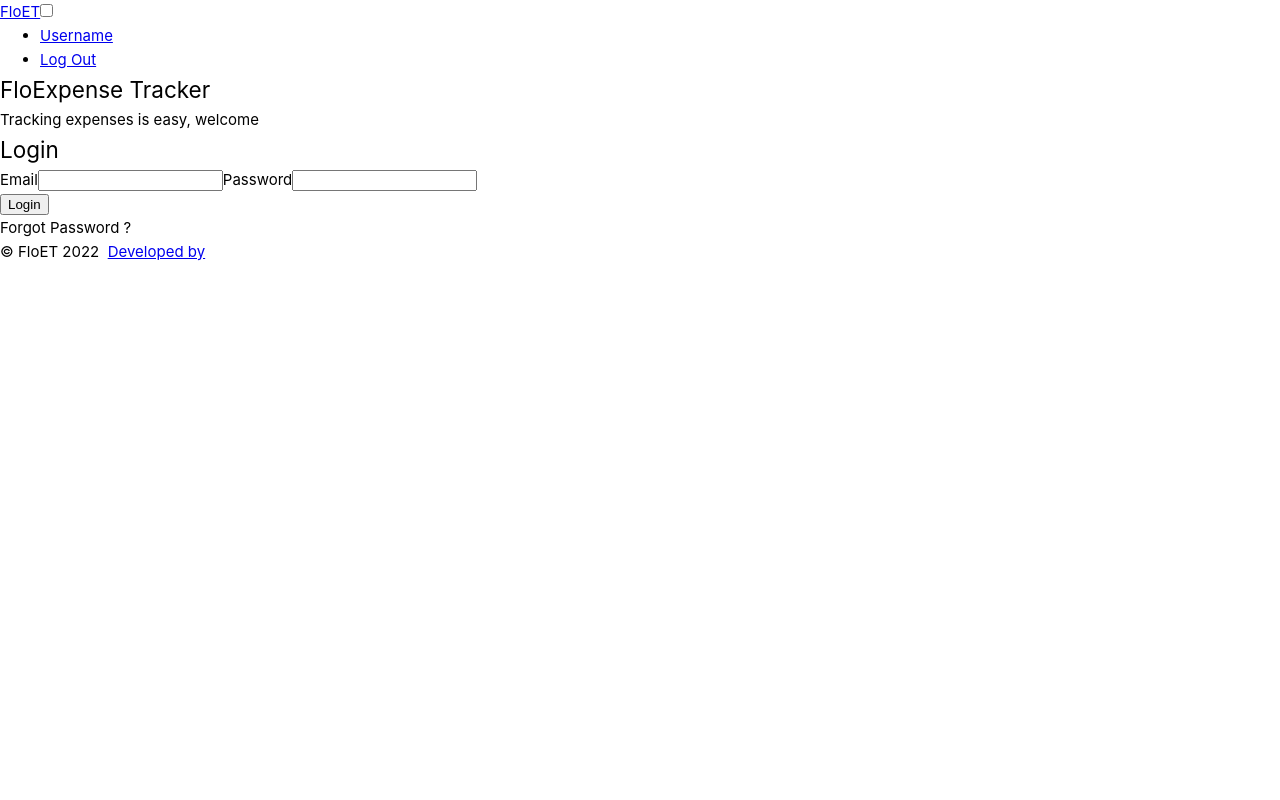
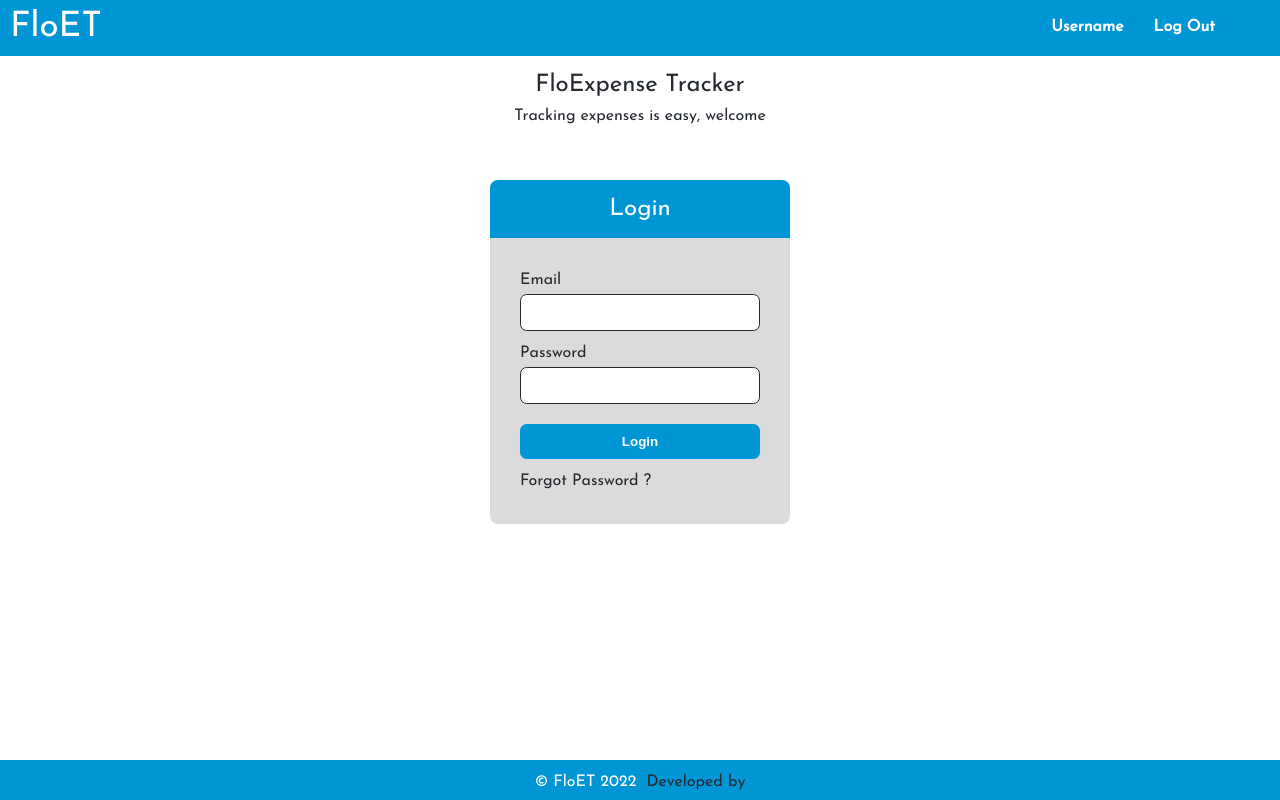
Before and after one commit to KabakiAntony/floExpenseTrackerFe, a Vue app: page / in a window 1280 px wide. Built offline with nearby package versions, Linux system fonts and the light colour scheme.

Commit message:
added styling for the home components

```diff
--- a/src/assets/base.css
+++ b/src/assets/base.css
@@ -1,22 +1,203 @@
-*,
-*::before,
-*::after {
+:root{
+  --text-color:#24292F;
+  --element-background:#0096D6;
+  --unique-background:#DBDBDB;
+  --white: #ffffff;
+}
+
+* {
   box-sizing: border-box;
   margin: 0;
-  position: relative;
+  padding:0;
   font-weight: normal;
 }
+body{
+  font-family: 'Josefin Sans', sans-serif;
+  min-height: 100vh;
+  color: var(--text-color);
+  line-height: 1.6;
+  font-size: 16px;
+  text-rendering: optimizeLegibility;
+  padding-bottom:40px;
+}
+.center-text{
+  text-align: center;
+}
 
-body {
-  min-height: 100vh;
-  color: var(--color-text);
-  background: var(--color-background);
-  transition: color 0.5s, background-color 0.5s;
-  line-height: 1.6;
-  font-family: Inter, -apple-system, BlinkMacSystemFont, 'Segoe UI', Roboto, Oxygen, Ubuntu,
-    Cantarell, 'Fira Sans', 'Droid Sans', 'Helvetica Neue', sans-serif;
-  font-size: 15px;
-  text-rendering: optimizeLegibility;
-  -webkit-font-smoothing: antialiased;
-  -moz-osx-font-smoothing: grayscale;
+a{
+  text-decoration: none;
 }
+ul{
+  list-style: none;
+}
+header{
+  background-color: var(--element-background);
+  top: 0;
+  width: 100%;
+}
+.logo{
+  display: inline-block;
+  color: var(--white);
+  font-size: 35px;
+  margin-left: 10px;
+}
+nav{
+  width: 100%;
+  height: fit-content;
+  position: fixed;
+  background-color: rgb(0, 174, 255);
+  overflow: hidden;
+
+}
+.menu a{
+  display: block;
+  padding: 15px;
+  color: var(--white);
+  font-weight: bold;
+}
+.menu a:hover{
+  background-color: var(--unique-background);
+  color:var(--text-color);
+}
+nav{
+  max-height: 0;
+  transition: max-height .5s ease-out;
+}
+.hamb{
+  cursor: pointer;
+  float: right;
+  padding: 30px 10px;
+}
+.hamb-line {
+  background: var(--white);
+  display: block;
+  height: 3px;
+  position: relative;
+  width: 25px;
+}
+.hamb-line::before,
+.hamb-line::after{
+  background: var(--white);
+  content: '';
+  display: block;
+  height: 100%;
+  position: absolute;
+  transition: all .2s ease-out;
+  width: 100%;
+}
+.hamb-line::before{
+  top: 5px;
+}
+.hamb-line::after{
+  top: -5px;
+}
+
+.side-menu {
+  display: none;
+}
+.side-menu:checked ~ nav{
+  max-height: 100%;
+}
+.side-menu:checked ~ .hamb .hamb-line {
+  background: transparent;
+}
+.side-menu:checked ~ .hamb .hamb-line::before {
+  transform: rotate(-45deg);
+  top:0;
+}
+.side-menu:checked ~ .hamb .hamb-line::after {
+  transform: rotate(45deg);
+  top:0;
+}
+main{
+  padding: 10px;
+}
+#form-container{
+
+  margin: 0 auto;
+  background-color:var(--unique-background);
+  border-radius:0.5em;
+  min-width: 250px;
+  width:85%;
+  max-width: 300px;
+  font-weight: bold;
+  overflow: hidden;
+  color:var(--text-color);
+  text-align: justify;
+  margin-top: 50px;
+}
+form{
+  padding:30px;
+}
+.form-header{
+  text-align:center;
+  background-color: var(--element-background);
+  padding: 10px;
+  color:var(--white);
+}
+input{
+  margin-bottom: 10px;
+  padding:10px;
+  width:100%;
+  font-weight: bold;
+  border-radius: 0.5em;
+  border:1px solid var(--text-color);
+}
+.submit{
+  font-weight: bold;
+  background-color:var(--element-background);
+  border-radius:0.5em;
+  border:none;
+  text-decoration: none;
+  padding: 10px;
+  color:var(--white);
+  width:100%;
+  margin:10px 0px;
+}
+button:hover{
+  background-color: #00b3ff;
+  color: var(--text-color);
+  cursor: pointer;
+}
+footer{
+  background-color: var(--element-background);
+  color: var(--white);
+  height:40px;
+  padding: 10px;
+  position:absolute;
+  bottom:0;
+  width: 100%;
+  text-align: center;
+}
+footer a{
+  color:var(--text-color)
+}
+footer a:hover{
+  color:yellow;
+}
+
+@media (min-width: 768px) {
+  nav{
+      max-height: none;
+      top: 0;
+      position: relative;
+      float: right;
+      width: fit-content;
+      background-color: var(--element-background);
+      margin-right: 50px;
+  }
+  .menu li{
+      float: left;
+  }
+  .menu a:hover{
+      color: var(--text-color);
+
+  }
+  .hamb{
+      display: none;
+  }
+  main{
+    width:90%;
+    margin:0 auto;
+  }
+}
```
